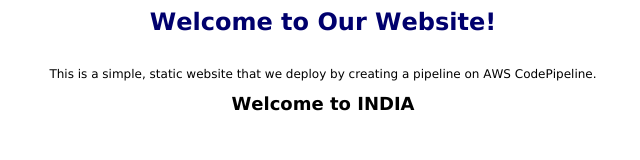
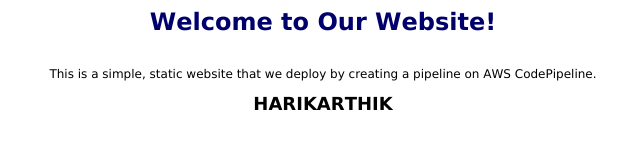
Before and after one commit to harikarthik-agbs/fdpsece, a plain HTML site: page index.html in a window 1280 px wide. Shown: the full height of the page, 317-957 px from the left. Drawn offline with Linux system fonts and the light colour scheme.

Commit message:
Update index.html

```diff
--- a/index.html
+++ b/index.html
@@ -16,6 +16,6 @@
 <h1 style="margin: 0.0px 0.0px 16.1px 0.0px; text-align: center; font: 24.0px Verdana; color: #00006d; -webkit-text-stroke: #00006d"><span class="s1"><b>Welcome to Our Website!</b></span></h1>
 <p class="p2"><span class="s1"></span><br></p>
 <p class="p3"><span class="s1">This is a simple, static website that we deploy by creating a pipeline on AWS CodePipeline.</span></p>
-<h2 style="margin: 0.0px 0.0px 14.9px 0.0px; text-align: center; font: 18.0px Verdana; -webkit-text-stroke: #000000"><span class="s1"><b> Welcome to INDIA</b></span></h2>
+<h2 style="margin: 0.0px 0.0px 14.9px 0.0px; text-align: center; font: 18.0px Verdana; -webkit-text-stroke: #000000"><span class="s1"><b>HARIKARTHIK</b></span></h2>
 </body>
 </html>
```
